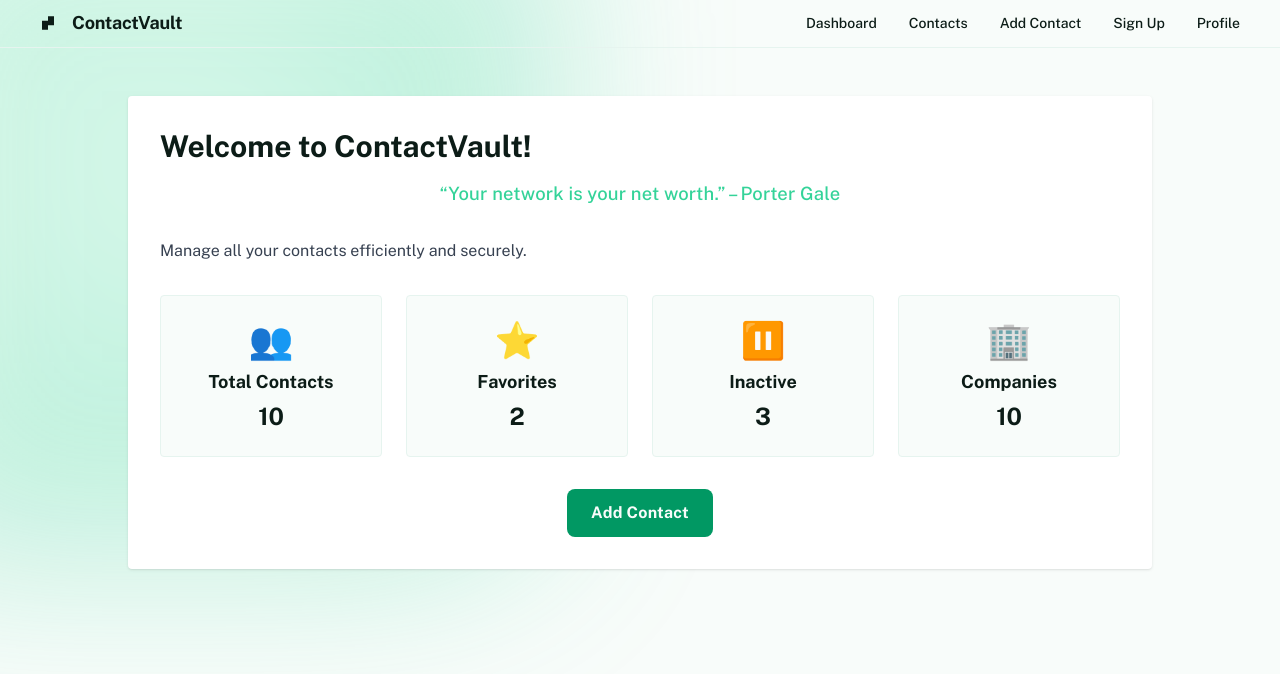
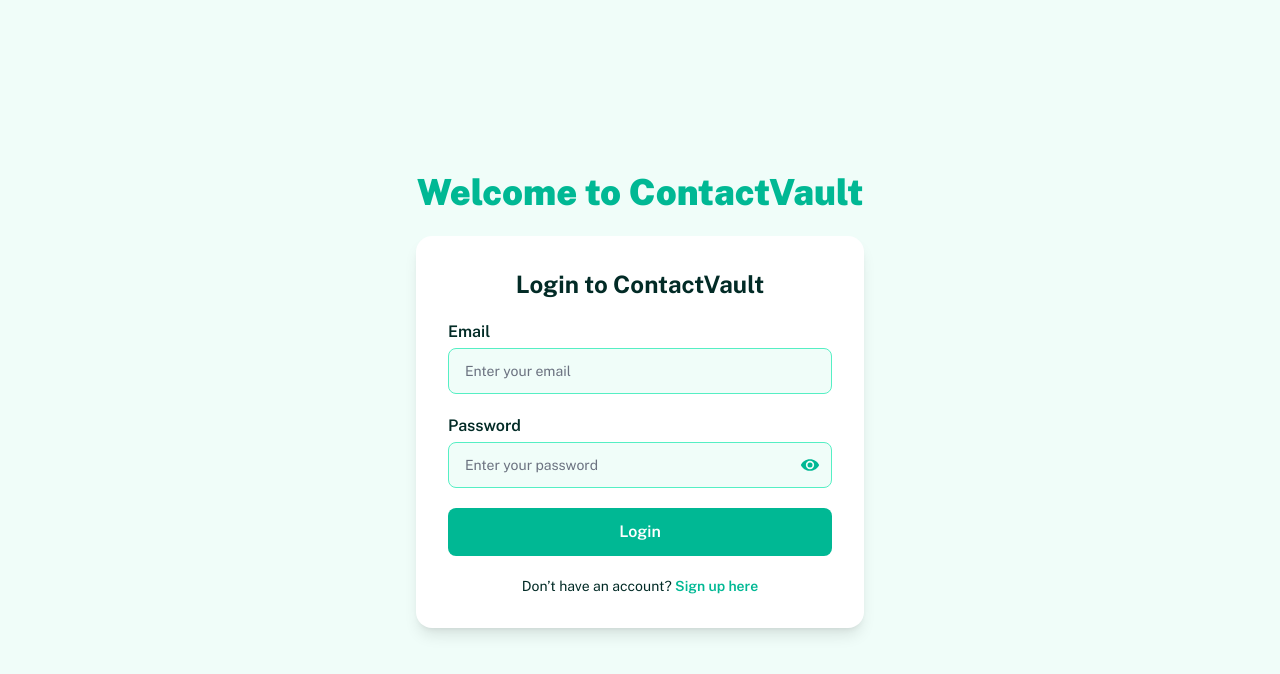
Before and after one commit to numa-05/my-vec-project, a plain HTML site: page dashboard.html in a window 1280 px wide. Drawn offline with nearby package versions, Linux system fonts and the light colour scheme.

Commit message:
veciiiiiiii

```diff
--- a/dashboard.html
+++ b/dashboard.html
@@ -2,184 +2,244 @@
 <html lang="en">
 <head>
   <meta charset="UTF-8" />
-  <meta name="viewport" content="width=device-width, initial-scale=1.0"/>
-  <title>Dashboard | ContactVault</title>
-  <link rel="stylesheet" href="https://fonts.googleapis.com/css2?display=swap&family=Noto+Sans:wght@400;500;700;900&family=Public+Sans:wght@400;500;700;900" />
+  <meta name="viewport" content="width=device-width, initial-scale=1.0" />
+  <title>ContactVault Dashboard</title>
+  <link href="https://fonts.googleapis.com/css2?family=Public+Sans:wght@400;600;700;900&display=swap" rel="stylesheet">
+  <link rel="stylesheet" href="assets/styles.css" />
   <script src="https://cdn.tailwindcss.com?plugins=forms,container-queries"></script>
-  <link rel="stylesheet" href="assets/styles.css" />
-  <style>
-    /* Animated gradient blob background */
-    #dashboard-blob {
-      position: fixed;
-      top: -120px;
-      left: -80px;
-      width: 600px;
-      height: 600px;
-      background: radial-gradient(circle at 40% 40%, #a7f3d0 0%, #34d399 80%, transparent 100%);
-      opacity: 0.35;
-      filter: blur(80px);
-      z-index: 0;
-      pointer-events: none;
-      animation: blobmove 12s infinite alternate;
-    }
-    @keyframes blobmove {
-      0% { transform: scale(1) translateY(0);}
-      100% { transform: scale(1.15) translateY(60px);}
-    }
-
-    /* Motivational quote style */
-    #dashboard-quote {
-      font-size: 1.15rem;
-      color: #34d399;
-      font-weight: 500;
-      margin-bottom: 2rem;
-      text-align: center;
-      letter-spacing: 0.01em;
-      transition: color 0.3s;
-    }
-
-    /* Confetti styles */
-    .confetti {
-      position: fixed;
-      top: 0; left: 0;
-      width: 100vw; height: 100vh;
-      pointer-events: none;
-      z-index: 100;
-    }
-    .confetti-piece {
-      position: absolute;
-      width: 10px;
-      height: 18px;
-      background: linear-gradient(135deg, #34d399, #019863, #fbbf24, #3b82f6, #f472b6);
-      border-radius: 3px;
-      opacity: 0.85;
-      will-change: transform, opacity;
-      animation: confetti-fall 1.2s linear forwards;
-    }
-    @keyframes confetti-fall {
-      to {
-        transform: translateY(100vh) rotate(360deg);
-        opacity: 0.1;
+  <script>
+    tailwind.config = {
+      theme: {
+        extend: {
+          colors: {
+            primary: '#00B894',
+            accent: '#55EFC4',
+            bgMain: '#F0FDF9',
+            cardBg: '#FFFFFF',
+            textDark: '#022B26',
+          },
+          fontFamily: {
+            sans: ['Public Sans', 'sans-serif']
+          },
+          boxShadow: {
+            card: '0 4px 12px rgba(0, 0, 0, 0.08)'
+          }
+        }
       }
     }
-  </style>
+  </script>
+  <script src="https://cdn.jsdelivr.net/npm/chart.js"></script>
 </head>
-<body class="bg-[#f8fcfa] min-h-screen" style='font-family: "Public Sans", "Noto Sans", sans-serif;'>
-  <!-- Animated Blob Background -->
-  <div id="dashboard-blob"></div>
-  <!-- Confetti Container -->
-  <div id="confetti-container" class="confetti"></div>
+<body class="bg-bgMain min-h-screen font-sans text-textDark">
 
-  <!-- Navigation/Header -->
-  <header class="flex items-center justify-between whitespace-nowrap border-b border-solid border-b-[#e6f4ef] px-10 py-3 relative">
-    <div class="flex items-center gap-4 text-[#0c1c17]">
-      <div class="size-4">
-        <svg viewBox="0 0 48 48" fill="none">
-          <path fill-rule="evenodd" clip-rule="evenodd" d="M24 4H42V17.3333V30.6667H24V44H6V30.6667V17.3333H24V4Z" fill="currentColor"></path>
-        </svg>
+<!-- LOGIN -->
+<div id="login-fullscreen" class="fixed inset-0 flex flex-col items-center justify-center bg-bgMain z-50">
+  <h1 class="text-4xl font-extrabold text-primary mb-6">Welcome to ContactVault</h1>
+  <form id="login-form" class="bg-white p-8 rounded-2xl shadow-lg w-full max-w-md space-y-5">
+    <h2 class="text-2xl font-bold text-center">Login to ContactVault</h2>
+    <div>
+      <label for="email" class="block font-semibold mb-1">Email</label>
+      <input id="email" type="email" required class="w-full border border-accent bg-bgMain rounded-lg px-4 py-3 text-sm" placeholder="Enter your email">
+    </div>
+    <div>
+      <label for="password" class="block font-semibold mb-1">Password</label>
+      <div class="relative">
+        <input id="password" type="password" required class="w-full border border-accent bg-bgMain rounded-lg px-4 py-3 text-sm pr-10" placeholder="Enter your password">
+        <button id="toggle-password" type="button" class="absolute top-1/2 right-3 -translate-y-1/2 text-primary">
+          <svg id="eye-open" xmlns="http://www.w3.org/2000/svg" width="20" height="20" fill="currentColor" viewBox="0 0 24 24">
+            <path d="M12 5C7 5 2.73 8.11 1 12c1.73 3.89 6 7 11 7s9.27-3.11 11-7c-1.73-3.89-6-7-11-7zm0 12a5 5 0 1 1 0-10 5 5 0 0 1 0 10zm0-8a3 3 0 1 0 0 6 3 3 0 0 0 0-6z"/>
+          </svg>
+          <svg id="eye-closed" xmlns="http://www.w3.org/2000/svg" width="20" height="20" fill="currentColor" viewBox="0 0 24 24" style="display:none;">
+            <path d="M1 12c1.73-3.89 6-7 11-7s9.27 3.11 11 7c-1.73 3.89-6 7-11 7s-9.27-3.11-11-7zm11-5a5 5 0 1 1 0 10 5 5 0 0 1 0-10z"/>
+          </svg>
+        </button>
       </div>
-      <h2 class="text-[#0c1c17] text-lg font-bold leading-tight tracking-[-0.015em]">ContactVault</h2>
     </div>
-    <nav class="desktop-nav flex flex-1 justify-end gap-8 items-center">
-      <a class="text-[#0c1c17] text-sm font-medium" href="dashboard.html">Dashboard</a>
-      <a class="text-[#0c1c17] text-sm font-medium" href="contacts.html">Contacts</a>
-      <a class="text-[#0c1c17] text-sm font-medium" href="add-contact.html">Add Contact</a>
-      <a class="text-[#0c1c17] text-sm font-medium" href="signup.html">Sign Up</a>
-      <a class="text-[#0c1c17] text-sm font-medium" href="contact-profile.html">Profile</a>
+    <button type="submit" class="w-full bg-primary text-white py-3 rounded-lg font-semibold hover:bg-emerald-700 transition">Login</button>
+    <p id="login-message" class="text-sm text-center"></p>
+    <p class="text-sm text-center">Don’t have an account? <a href="signup.html" class="text-primary font-semibold hover:underline">Sign up here</a></p>
+  </form>
+</div>
+
+<!-- DASHBOARD -->
+<div id="dashboard-section" style="display:none">
+  <header class="flex justify-between items-center border-b px-8 py-4 shadow-sm bg-white">
+    <div class="flex items-center gap-3">
+      <svg class="w-5 h-5 text-primary" viewBox="0 0 48 48" fill="currentColor"><path d="M24 4H42V17.3333V30.6667H24V44H6V30.6667V17.3333H24V4Z"/></svg>
+      <span class="font-bold text-lg text-primary">ContactVault</span>
+    </div>
+    <nav class="hidden md:flex gap-6 text-sm font-medium">
+      <a href="dashboard.html">Dashboard</a>
+      <a href="contacts.html">Contacts</a>
+      <a href="add-contact.html">Add Contact</a>
+
+      <a href="contact-profile.html">Profile</a>
     </nav>
-    <div class="hamburger" id="hamburger-menu" aria-label="Open navigation" tabindex="0">
-      <span></span>
-      <span></span>
-      <span></span>
+    <div class="hamburger md:hidden" id="hamburger-menu">
+      <span></span><span></span><span></span>
     </div>
-    <nav class="mobile-nav flex-col gap-4 items-end px-8 py-4 absolute right-0 top-16 bg-[#f8fcfa] w-full hidden" id="mobile-nav">
-      <a class="text-[#0c1c17] text-base font-medium py-2" href="dashboard.html">Dashboard</a>
-      <a class="text-[#0c1c17] text-base font-medium py-2" href="contacts.html">Contacts</a>
-      <a class="text-[#0c1c17] text-base font-medium py-2" href="add-contact.html">Add Contact</a>
-      <a class="text-[#0c1c17] text-base font-medium py-2" href="signup.html">Sign Up</a>
-      <a class="text-[#0c1c17] text-base font-medium py-2" href="contact-profile.html">Profile</a>
-    </nav>
   </header>
-  <script>
-    // Hamburger menu toggle
-    const hamburger = document.getElementById('hamburger-menu');
-    const mobileNav = document.getElementById('mobile-nav');
-    hamburger && hamburger.addEventListener('click', () => {
-      mobileNav.classList.toggle('hidden');
-    });
-    hamburger && hamburger.addEventListener('keypress', (e) => {
-      if (e.key === 'Enter' || e.key === ' ') mobileNav.classList.toggle('hidden');
-    });
-  </script>
 
-  <main class="max-w-5xl mx-auto mt-12 bg-white rounded shadow p-8 relative z-10">
-    <h1 class="text-3xl font-bold mb-4">Welcome to ContactVault!</h1>
-    <div id="dashboard-quote"></div>
-    <p class="text-gray-700 mb-8">Manage all your contacts efficiently and securely.</p>
+  <nav class="mobile-nav hidden flex-col items-end bg-bgMain px-6 py-4" id="mobile-nav">
+    <a href="dashboard.html">Dashboard</a>
+    <a href="contacts.html">Contacts</a>
+    <a href="add-contact.html">Add Contact</a>
+
+    <a href="contact-profile.html">Profile</a>
+  </nav>
+
+  <main class="p-8">
+    <div class="mb-8 bg-gradient-to-r from-primary to-accent text-white p-6 rounded-xl shadow-lg flex flex-col sm:flex-row justify-between items-center gap-4">
+      <div>
+        <h2 class="text-2xl font-bold">Welcome back👋</h2>
+      </div>
+      <div class="flex gap-4">
+        <span class="bg-white text-primary px-4 py-2 rounded-lg font-semibold shadow">Logged in</span>
+        <span class="bg-white text-primary px-4 py-2 rounded-lg font-semibold shadow">10 Contacts</span>
+      </div>
+    </div>
+
     <div class="grid grid-cols-1 sm:grid-cols-2 md:grid-cols-4 gap-6">
-      <!-- Total Contacts -->
-      <a href="contacts.html" class="bg-[#f8fcfa] border border-[#e6f4ef] rounded p-6 flex flex-col items-center hover:shadow-lg transition cursor-pointer">
-        <span class="text-4xl text-[#019863] mb-2">👥</span>
+      <a href="contacts.html" class="bg-white border border-accent rounded-xl p-6 flex flex-col items-center hover:shadow-xl transition cursor-pointer">
+        <span class="text-5xl text-primary mb-2">👥</span>
         <span class="font-semibold text-lg mb-1">Total Contacts</span>
         <span class="text-2xl font-bold">10</span>
       </a>
-      <!-- Favorites (example: 2) -->
-      <a href="contacts.html#favorites" class="bg-[#f8fcfa] border border-[#e6f4ef] rounded p-6 flex flex-col items-center hover:shadow-lg transition cursor-pointer">
-        <span class="text-4xl text-[#019863] mb-2">⭐</span>
+      <a href="contacts.html#favorites" class="bg-white border border-accent rounded-xl p-6 flex flex-col items-center hover:shadow-xl transition cursor-pointer">
+        <span class="text-5xl text-primary mb-2">⭐</span>
         <span class="font-semibold text-lg mb-1">Favorites</span>
         <span class="text-2xl font-bold">2</span>
       </a>
-      <!-- Inactive Contacts (example: 3) -->
-      <a href="contacts.html#inactive" class="bg-[#f8fcfa] border border-[#e6f4ef] rounded p-6 flex flex-col items-center hover:shadow-lg transition cursor-pointer">
-        <span class="text-4xl text-[#019863] mb-2">⏸️</span>
+      <a href="contacts.html#inactive" class="bg-white border border-accent rounded-xl p-6 flex flex-col items-center hover:shadow-xl transition cursor-pointer">
+        <span class="text-5xl text-primary mb-2">⏸️</span>
         <span class="font-semibold text-lg mb-1">Inactive</span>
         <span class="text-2xl font-bold">3</span>
       </a>
-      <!-- Companies (example: 10) -->
-      <a href="contacts.html#companies" class="bg-[#f8fcfa] border border-[#e6f4ef] rounded p-6 flex flex-col items-center hover:shadow-lg transition cursor-pointer">
-        <span class="text-4xl text-[#019863] mb-2">🏢</span>
+      <a href="contacts.html#companies" class="bg-white border border-accent rounded-xl p-6 flex flex-col items-center hover:shadow-xl transition cursor-pointer">
+        <span class="text-5xl text-primary mb-2">🏢</span>
         <span class="font-semibold text-lg mb-1">Companies</span>
         <span class="text-2xl font-bold">10</span>
       </a>
     </div>
-    <div class="flex flex-wrap gap-4 justify-center mt-8">
-      <a href="add-contact.html"
-         class="flex min-w-[120px] cursor-pointer items-center justify-center overflow-hidden rounded-lg h-12 px-6 bg-[#019863] text-[#f8fcfa] text-base font-bold leading-normal tracking-[0.015em] hover:bg-[#017a50] transition">
-        Add Contact
-      </a>
+
+    <div class="flex gap-4 justify-center mt-8">
+      <a href="add-contact.html" class="bg-primary text-white px-6 py-3 rounded-lg font-semibold shadow hover:bg-emerald-700 transition">Add Contact</a>
+
+    </div>
+
+    <div class="bg-white rounded-xl p-6 shadow-md mt-10">
+      <h3 class="text-xl font-bold mb-4 text-primary">Recently Added Contacts</h3>
+      <ul class="space-y-3">
+        <li class="flex justify-between items-center"><span>Ravi Kumar</span><span class="text-sm text-gray-500">2 hours ago</span></li>
+        <li class="flex justify-between items-center"><span>Anjali Mehta</span><span class="text-sm text-gray-500">Yesterday</span></li>
+        <li class="flex justify-between items-center"><span>Rahul Sharma</span><span class="text-sm text-gray-500">2 days ago</span></li>
+      </ul>
+    </div>
+
+    <div class="bg-white rounded-xl p-6 shadow-md mt-10">
+      <h3 class="text-xl font-bold mb-4 text-primary">Weekly Contact Stats</h3>
+      <canvas id="contactsChart" height="100"></canvas>
+    </div>
+
+    <div class="bg-accent/20 border border-accent p-4 rounded-xl mt-10 text-center shadow-sm">
+      <p class="font-semibold text-primary text-lg">
+        Want to organize your contacts better?
+        <a href="add-contact.html" class="underline hover:text-emerald-800">Add More Contacts</a> now and tag them by company or category!
+      </p>
     </div>
   </main>
+</div>
 
-  <script>
-    // Motivational quotes
-    const quotes = [
-      "“Great things are done by a series of small things brought together.” – Vincent Van Gogh",
-      "“Your network is your net worth.” – Porter Gale",
-      "“Stay connected, stay inspired.”",
-      "“Every contact is a new opportunity.”",
-      "“Organization is the key to success.”"
-    ];
-    document.getElementById('dashboard-quote').textContent = quotes[Math.floor(Math.random()*quotes.length)];
+<script>
+  document.addEventListener("DOMContentLoaded", function () {
+    // Show login page if not logged in
+    function showLogin(show) {
+      document.getElementById('login-fullscreen').style.display = show ? 'flex' : 'none';
+      document.getElementById('dashboard-section').style.display = show ? 'none' : '';
+    }
 
-    // Confetti effect on load
-    function launchConfetti() {
-      const container = document.getElementById('confetti-container');
-      for (let i = 0; i < 42; i++) {
-        const el = document.createElement('div');
-        el.className = 'confetti-piece';
-        el.style.left = (Math.random() * 100) + 'vw';
-        el.style.background = [
-          'linear-gradient(135deg, #34d399, #019863)',
-          'linear-gradient(135deg, #fbbf24, #f472b6)',
-          'linear-gradient(135deg, #3b82f6, #34d399)',
-          'linear-gradient(135deg, #f472b6, #fbbf24)'
-        ][Math.floor(Math.random()*4)];
-        el.style.animationDelay = (Math.random()*0.5) + 's';
-        container.appendChild(el);
-        setTimeout(() => { el.remove(); }, 1300);
+    if (localStorage.getItem('isLoggedIn') === 'true') {
+      showLogin(false);
+    } else {
+      showLogin(true);
+    }
+
+    // Password toggle
+    const togglePwd = document.getElementById('toggle-password');
+    if (togglePwd) {
+      const pwd = document.getElementById('password');
+      const eyeOpen = document.getElementById('eye-open');
+      const eyeClosed = document.getElementById('eye-closed');
+
+      togglePwd.addEventListener('click', function () {
+        if (pwd.type === 'password') {
+          pwd.type = 'text';
+          eyeOpen.style.display = 'none';
+          eyeClosed.style.display = 'block';
+        } else {
+          pwd.type = 'password';
+          eyeOpen.style.display = 'block';
+          eyeClosed.style.display = 'none';
+        }
+      });
+    }
+
+    // Login form
+    const loginForm = document.getElementById('login-form');
+    loginForm.addEventListener('submit', function (e) {
+      e.preventDefault();
+      const email = document.getElementById('email').value.trim();
+      const password = document.getElementById('password').value;
+      const msg = document.getElementById('login-message');
+
+      if (email === "nnm23ad005@nmamit.in" && password === "password123") {
+        localStorage.setItem('isLoggedIn', 'true');
+        showLogin(false);
+      } else {
+        msg.textContent = "Invalid email or password.";
+        msg.className = "text-center text-red-600 text-sm mt-2";
       }
+    });
+
+    // Hamburger toggle
+    const hamburger = document.getElementById('hamburger-menu');
+    const mobileNav = document.getElementById('mobile-nav');
+    hamburger?.addEventListener('click', () => {
+      mobileNav?.classList.toggle('hidden');
+    });
+
+    // Update time
+    const dateTime = document.getElementById("date-time");
+    if (dateTime) {
+      dateTime.textContent = new Date().toLocaleString('en-IN', {
+        weekday: 'long', year: 'numeric', month: 'long', day: 'numeric',
+        hour: '2-digit', minute: '2-digit'
+      });
     }
-    window.addEventListener('DOMContentLoaded', launchConfetti);
-  </script>
+
+    // Chart
+    const ctx = document.getElementById('contactsChart');
+    if (ctx) {
+      new Chart(ctx, {
+        type: 'line',
+        data: {
+          labels: ['Mon', 'Tue', 'Wed', 'Thu', 'Fri', 'Sat', 'Sun'],
+          datasets: [{
+            label: 'Contacts Added',
+            data: [2, 3, 1, 5, 4, 1, 2],
+            borderColor: '#019863',
+            backgroundColor: 'rgba(1, 152, 99, 0.2)',
+            tension: 0.4,
+            fill: true
+          }]
+        },
+        options: {
+          responsive: true,
+          plugins: { legend: { display: false } }
+        }
+      });
+    }
+  });
+</script>
 </body>
 </html>
```
Also changed, not shown: add-contact.html (+2 -3 lines), assets/styles.css (+5 -6 lines), contact-profile.html (+1 -1 lines), contacts.html (+3 -4 lines), index.html (+2 -2 lines).
